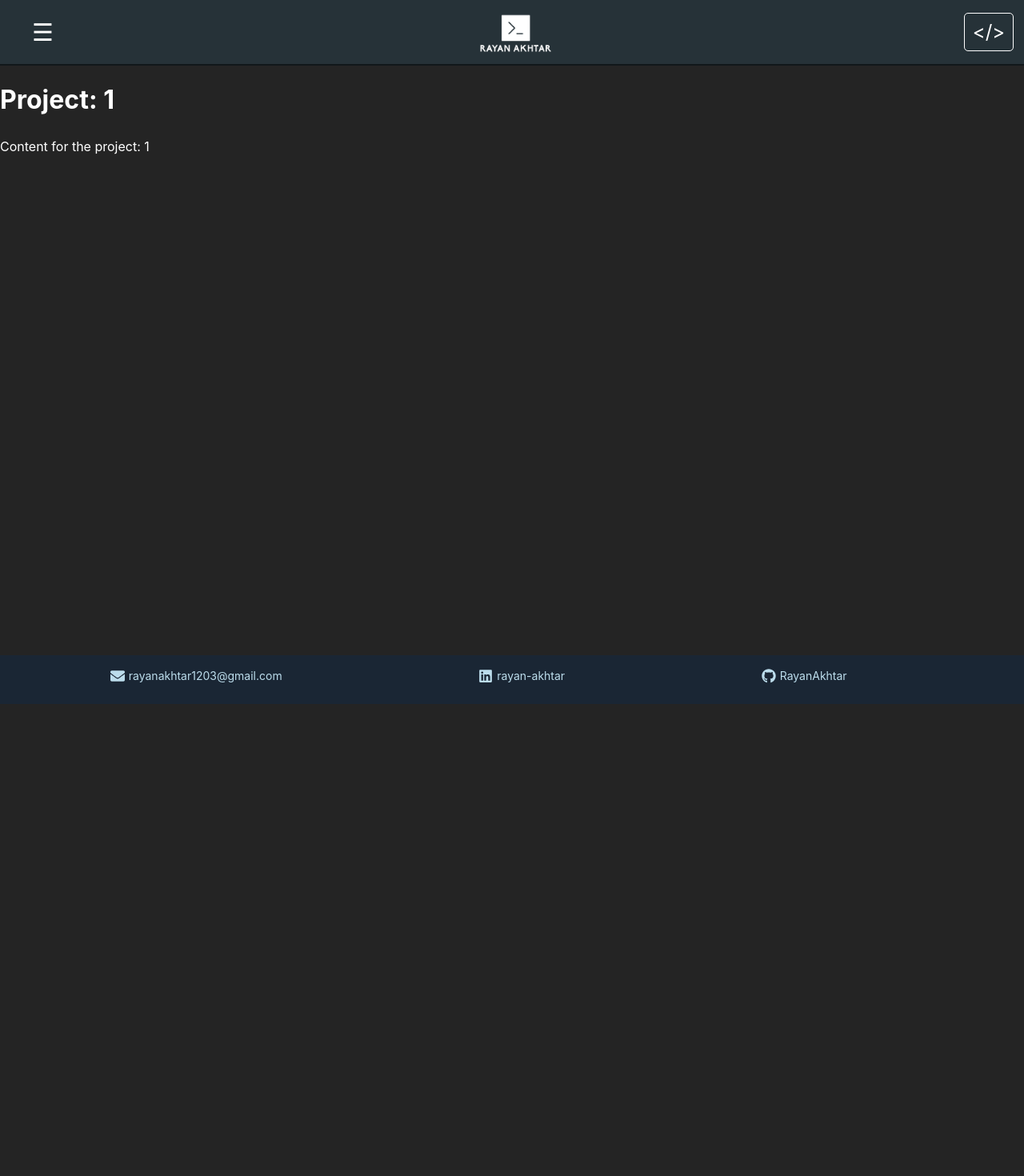
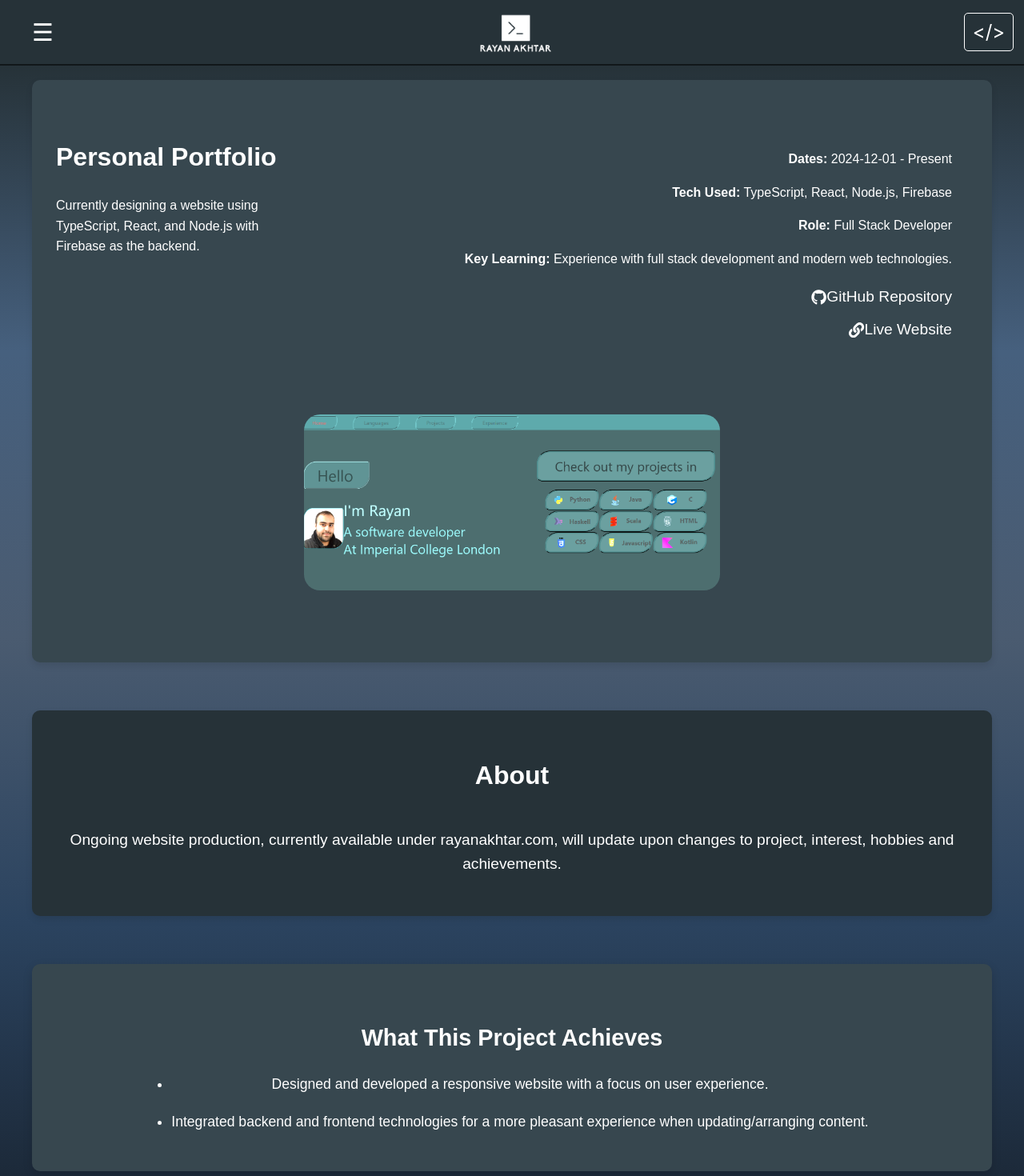
Before and after one commit to RayanAkhtar/portfolio, a React (Vite) app: page /#/projects/1 in a window 1280 px wide. Shown: the top 1470 px of the page at 80% size. Before the commit the page ends 880 px from the top, so only its background shows below. Built offline with nearby package versions, Linux system fonts and the light colour scheme; no server answers; the database is empty; sample sign-in values are in the browser's storage.

Commit message:
feat: implement frontend for projects page

```diff
--- a/src/App.css
+++ b/src/App.css
@@ -15,5 +15,5 @@ button {
 .main-content {
   flex: 1;
   width: 100%;
-  /* margin-top: 90px; */
+  background: linear-gradient(180deg, var(--home-gradient-begin), var(--home-gradient-2), var(--home-gradient-3), var(--home-gradient-4), var(--home-gradient-end));;
 }
--- a/src/pages/Projects.tsx
+++ b/src/pages/Projects.tsx
@@ -1,14 +1,98 @@
 import React from 'react';
 import { useParams } from 'react-router-dom';
+import { FaGithub, FaLink } from 'react-icons/fa';
+import '../styles/Projects.css';
 
 const Projects: React.FC = () => {
-  const { 'projectName': projectName } = useParams<{ 'projectName': string }>();
+  const { /*projectName*/ } = useParams<{ projectName: string }>();
+
+  const projectDetails = {
+    name: "Personal Portfolio",
+    description: "Currently designing a website using TypeScript, React, and Node.js with Firebase as the backend.",
+    spotlight: true,
+    startDate: "2024-12-01",
+    endDate: "Present",
+    currentlyWorkingOn: true,
+    thumbnailImage: "/images/personalportfolio.png",
+    propertyNames: ["TypeScript", "React", "Node.js", "Firebase"],
+    achievements: [
+      "Designed and developed a responsive website with a focus on user experience.",
+      "Integrated backend and frontend technologies for a more pleasant experience when updating/arranging content."
+    ],
+    projectLinks: {
+      repo: "https://github.com/RayanAkhtar/portfolio",
+      website: "https://www.rayanakhtar.com/"
+    },
+    role: "Full Stack Developer",
+    outcome: "Ongoing website production, currently available under rayanakhtar.com, will update upon changes to project, interest, hobbies and achievements.",
+    keyLearning: "Experience with full stack development and modern web technologies.",
+    industry: "Full Stack"
+  };
 
   return (
-    <>
-      <h1>Project: {projectName}</h1>
-      <p>Content for the project: {projectName}</p>
-    </>
+    <div className="project-page">
+      <header className="project-header">
+        <div className="project-header-content">
+
+          {/* Top Row: Project Name and Details */}
+          <div className="project-main">
+            <h1 className="project-title">{projectDetails.name}</h1>
+            <p className="project-headline">{projectDetails.description}</p>
+          </div>
+
+          {/* Project Info */}
+          <div className="project-info">
+            <p>
+              <strong>Dates:</strong> {projectDetails.startDate} - {projectDetails.endDate}
+            </p>
+            <p>
+              <strong>Tech Used:</strong> {projectDetails.propertyNames.join(', ')}
+            </p>
+            <p>
+              <strong>Role:</strong> {projectDetails.role}
+            </p>
+            <p>
+              <strong>Key Learning:</strong> {projectDetails.keyLearning}
+            </p>
+            <ul className="project-links">
+              {projectDetails.projectLinks.repo && (
+                <li>
+                  <a href={projectDetails.projectLinks.repo} target="_blank" rel="noopener noreferrer">
+                    <FaGithub className="link-icon" /> GitHub Repository
+                  </a>
+                </li>
+              )}
+              {projectDetails.projectLinks.website && (
+                <li>
+                  <a href={projectDetails.projectLinks.website} target="_blank" rel="noopener noreferrer">
+                    <FaLink className="link-icon" /> Live Website
+                  </a>
+                </li>
+              )}
+            </ul>
+          </div>
+        </div>
+
+        {/* Image Placeholder */}
+        <div className="project-image-placeholder">
+          <img src={projectDetails.thumbnailImage} alt="Project Thumbnail" />
+        </div>
+      </header>
+
+      <div className="project-description">
+        <h2>About</h2>
+        <p>{projectDetails.outcome}</p>
+      </div>
+
+      <div className="project-achievements">
+        <h3>What This Project Achieves</h3>
+        <ul>
+          {projectDetails.achievements.map((achievement, index) => (
+            <li key={index}>{achievement}</li>
+          ))}
+        </ul>
+      </div>
+    </div>
   );
 };
 
--- /dev/null
+++ b/src/styles/Projects.css
@@ -0,0 +1,310 @@
+/* General styles */
+.project-page {
+    display: flex;
+    flex-direction: column;
+    justify-content: space-between;
+    align-items: center;
+    min-height: 100vh;
+    padding: 20px;
+    color: var(--text-color);
+    font-family: Arial, sans-serif;
+    line-height: 1.6;
+    transition: background-color 0.5s ease, color 0.5s ease;
+    box-sizing: border-box;
+    width: 100%;
+    overflow-x: hidden;
+}
+
+.fadeIn {
+    animation: fadeIn 1.5s ease-out;
+}
+
+@keyframes fadeIn {
+    0% {
+        opacity: 0;
+        transform: translateY(20px);
+    }
+    100% {
+        opacity: 1;
+        transform: translateY(0);
+    }
+}
+
+
+.project-header,
+.project-description,
+.project-achievements {
+    width: 100%;
+    max-width: 1200px;
+    margin: 0 auto;
+    padding: 30px;
+    border-radius: 10px;
+    box-shadow: 0 4px 8px rgba(0, 0, 0, 0.1);
+    display: flex;
+    flex-direction: column;
+    align-items: center;
+    text-align: center;
+    margin-bottom: 30px;
+    box-sizing: border-box;
+}
+
+/* Header Section */
+.project-header {
+    background-color: var(--aside-bg-color);
+    color: var(--text-color);
+    position: relative;
+    padding: 50px 30px;
+    box-sizing: border-box;
+    animation: fadeIn 1.5s ease-out;
+}
+
+/* Container for project title and details */
+.project-header-content {
+    display: flex;
+    flex-direction: column;
+    align-items: center;
+    justify-content: center;
+    width: 100%;
+    gap: 20px;
+}
+
+/* Main content section (project title) */
+.project-main {
+    text-align: center;
+    margin-bottom: 20px;
+}
+
+/* Project info (details section) */
+.project-info {
+    flex: 1 1 50%;
+    text-align: left;
+}
+
+/* Image Placeholder Adjustments */
+.project-image-placeholder {
+    color: var(--text-color);
+    text-align: center;
+    padding: 40px;
+    font-size: 1rem;
+    border-radius: 5px;
+    margin-top: 20px;
+    width: 120%;
+    max-width: 600px;
+    height: 300px;
+    box-sizing: border-box;
+    overflow: hidden;
+    position: relative;
+    display: flex;
+    justify-content: center;
+    align-items: center;
+    animation: fadeIn 1.5s ease-out;
+}
+
+/* The image inside the placeholder */
+.project-image-placeholder img {
+    object-fit: cover;
+    object-position: center;
+    width: 100%;
+    border-radius: 20px;
+    height: 100%;
+    max-width: none;
+    max-height: none;
+}
+
+/* Description Section */
+.project-description {
+    background-color: var(--navbar-bg-color);
+    margin-top: 30px;
+    animation: fadeIn 1.5s ease-out;
+}
+
+.project-description h2 {
+    font-size: 2rem;
+    margin-bottom: 20px;
+}
+
+.project-description p {
+    font-size: 1.2rem;
+}
+
+/* Achievements Section */
+.project-achievements {
+    animation: fadeIn 1.5s ease-out;
+    background-color: var(--aside-bg-color);
+    box-shadow: 0 4px 12px rgba(0, 0, 0, 0.15);
+    margin-top: 30px;
+    padding-top: 40px;
+    box-sizing: border-box;
+}
+
+.project-achievements h3 {
+    font-size: 1.8rem;
+    margin-bottom: 20px;
+    text-align: left;
+}
+
+.project-achievements ul {
+    list-style-type: disc;
+    margin: 0;
+    padding-left: 20px;
+}
+
+.project-achievements ul li {
+    margin-bottom: 15px;
+    font-size: 1.1rem;
+    color: var(--text-color);
+    line-height: 1.8;
+    transition: transform 0.3s ease, color 0.3s ease;
+}
+
+.project-achievements ul li:hover {
+    color: var(--blue-hover);
+    transform: translateX(5px);
+}
+
+/* Project Links Section */
+.project-links {
+    list-style-type: none;
+    margin-top: 20px;
+    padding: 0;
+    display: flex;
+    flex-direction: column;
+    align-items: flex-end;
+    animation: fadeIn 3s ease-out;
+}
+
+.project-links li {
+    font-size: 1.2rem;
+    margin-bottom: 10px;
+}
+
+.project-links a {
+    color: var(--text-color);
+    text-decoration: none;
+    display: flex;
+    align-items: center;
+}
+
+.project-links a:hover {
+    color: var(--blue-hover);
+}
+
+.project-links i {
+    margin-left: 8px;
+    font-size: 1.2rem;
+}
+
+/* Media Query Adjustments for Smaller Screens */
+@media screen and (max-width: 768px) {
+    .project-header-content {
+        flex-direction: column;
+        align-items: center;
+        justify-content: center;
+        text-align: center;
+    }
+
+    .project-info {
+        text-align: center;
+        margin-top: 10px;
+    }
+
+    .project-info-box {
+        margin-top: 20px;
+        width: 100%;
+        text-align: center;
+    }
+
+    .project-header {
+        padding: 50px 20px;
+    }
+
+    /* Repository Links */
+    .project-links {
+        display: flex;
+        flex-direction: column;
+        align-items: center;
+        justify-content: center;
+        gap: 10px;
+        margin-top: 20px;
+        width: 100%;
+    }
+
+    .project-repositories a {
+        display: block;
+        margin: 5px 0;
+        font-size: 1.2rem;
+        color: var(--text-color);
+        text-decoration: none;
+        text-align: center;
+    }
+
+    .project-repositories a:hover {
+        color: var(--blue-hover);
+    }
+}
+
+/* Adjustments for Larger Devices */
+@media screen and (min-width: 769px) {
+
+    .project-header-content {
+        display: flex;
+        flex-direction: row;
+        justify-content: space-between;
+        align-items: flex-start;
+    }
+
+    /* Project Title (Left side) */
+    .project-main {
+        width: 30%;
+        text-align: left;
+        margin-bottom: 20px;
+    }
+
+    /* Project Info (Right side) */
+    .project-info {
+        flex: 1 1 70%;
+        text-align: right;
+        padding: 20px;
+        color: var(--text-color);
+        border-radius: 10px;
+        margin-left: 20px;
+    }
+
+    /* Styled Box for the Project Info */
+    .project-info-box {
+        background: linear-gradient(135deg, var(--primary-color), var(--secondary-color));
+        padding: 20px;
+        border-radius: 15px;
+        box-shadow: 0 8px 15px rgba(0, 0, 0, 0.1);
+        color: white;
+        text-align: center;
+        font-size: 1.2rem;
+        margin-top: 20px;
+    }
+
+    /* Ensure the project image placeholder scales nicely */
+    .project-image-placeholder img {
+        object-fit: cover;
+        object-position: center;
+    }
+}
+
+@media screen and (max-width: 480px) {
+    .project-title {
+        font-size: 2rem;
+    }
+
+    .project-headline {
+        font-size: 1rem;
+    }
+
+    .project-description h2,
+    .project-achievements h3 {
+        font-size: 1.5rem;
+    }
+
+    .project-description p,
+    .project-achievements ul li {
+        font-size: 1rem;
+    }
+}
```
